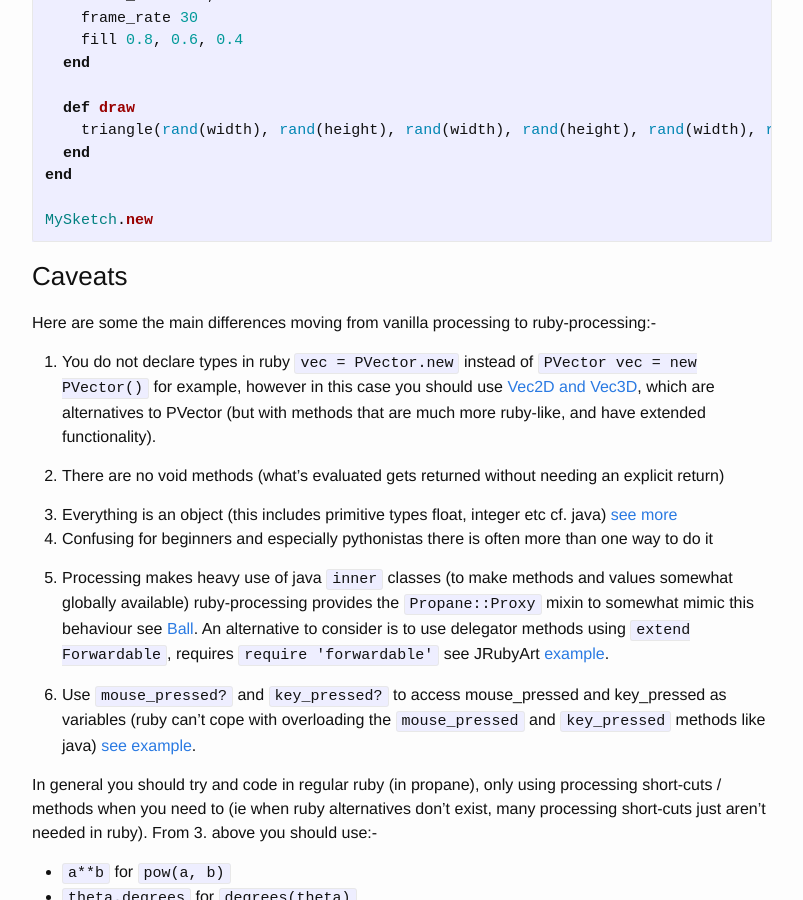
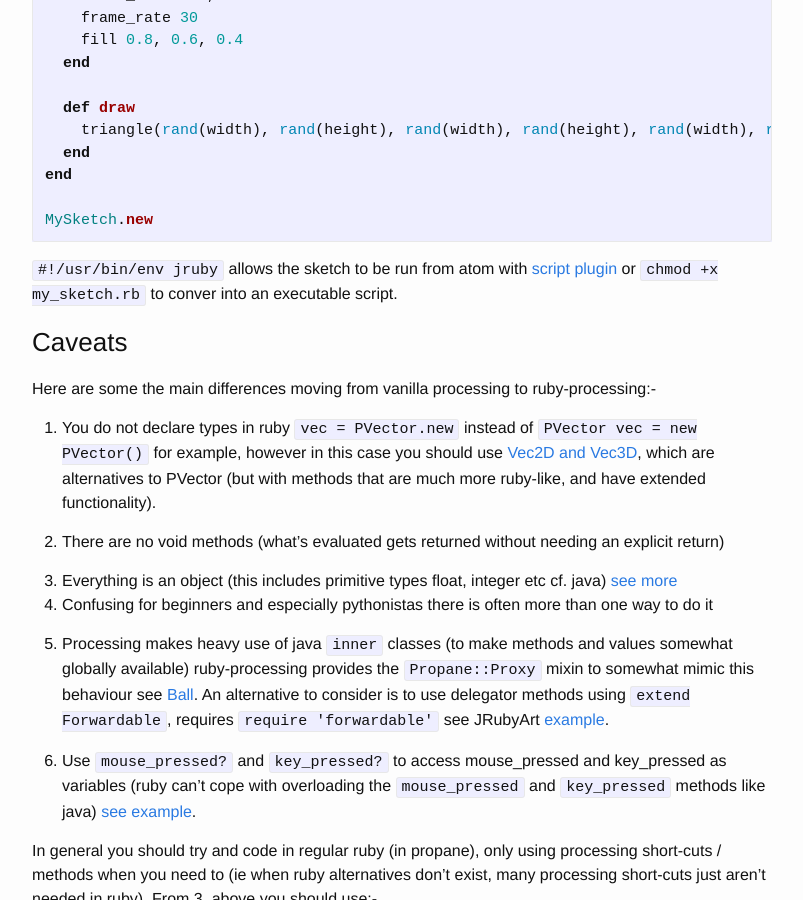
Before and after one commit to ruby-processing/propane, a Jekyll site: the page built from _posts/2017-01-20-processing-api.md, in a window 1280 px wide and 900 px high, scrolled down 912 px. Shown: the whole window, without its empty margins (238-1041 px from the left). Built offline with Jekyll 4.4.1, drawn with Linux system fonts in a browser that asks for light colours.

Commit message:
Script plugin

````diff
--- a/_posts/2017-01-20-processing-api.md
+++ b/_posts/2017-01-20-processing-api.md
@@ -36,6 +36,8 @@ end
 
 MySketch.new
 ```
+`#!/usr/bin/env jruby` allows the sketch to be run from atom with [script plugin][script] or `chmod +x my_sketch.rb` to conver into an executable script.
+
 ### Caveats
 
 Here are some the main differences moving from vanilla processing to ruby-processing:-
@@ -74,6 +76,7 @@ Other ruby methods to prefer are:-
 
 To avoid confusion use with ruby `map` use `map1d` for processing `map` function see [example][map1d].
 
+[script]:https://atom.io/packages/script
 [about]:https://www.ruby-lang.org/en/about/
 [vec]:https://ruby-processing.github.io/propane/classes.html
 [ball]:https://github.com/ruby-processing/propane-examples/blob/master/contributed/circle_collision.rb
````
